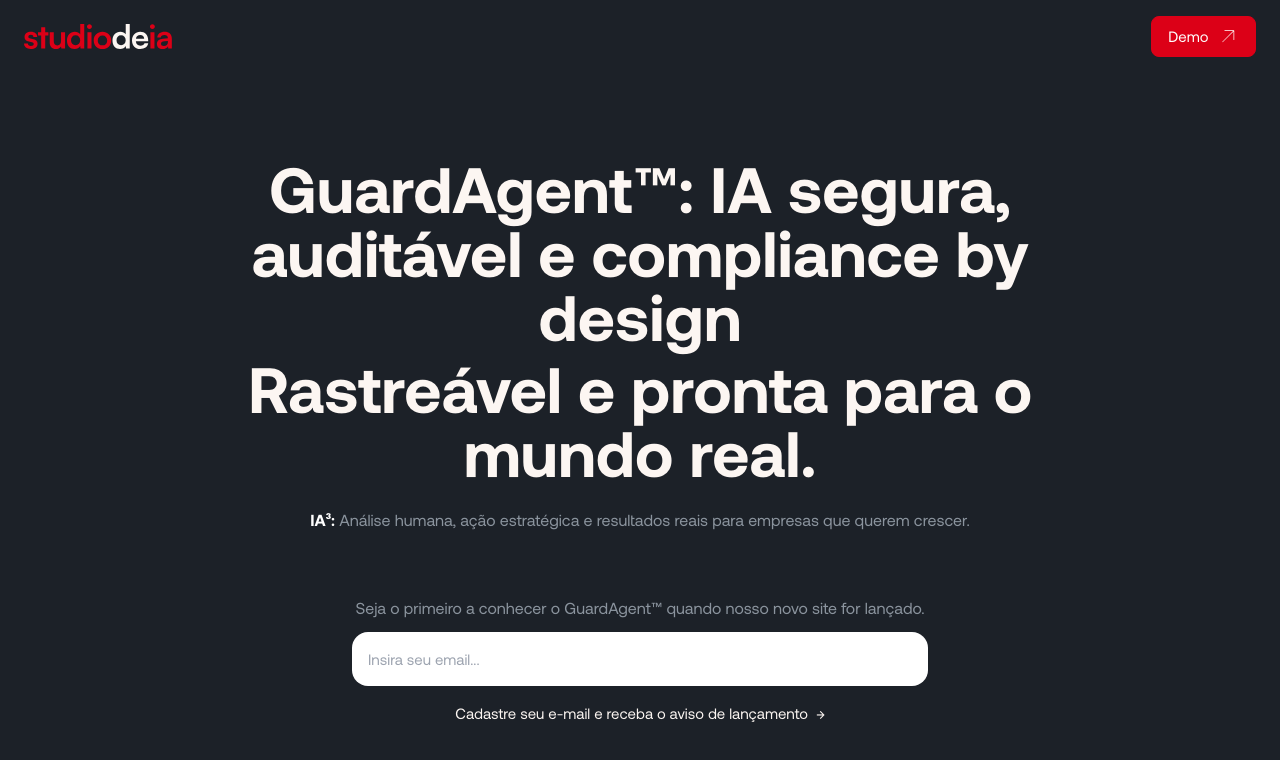
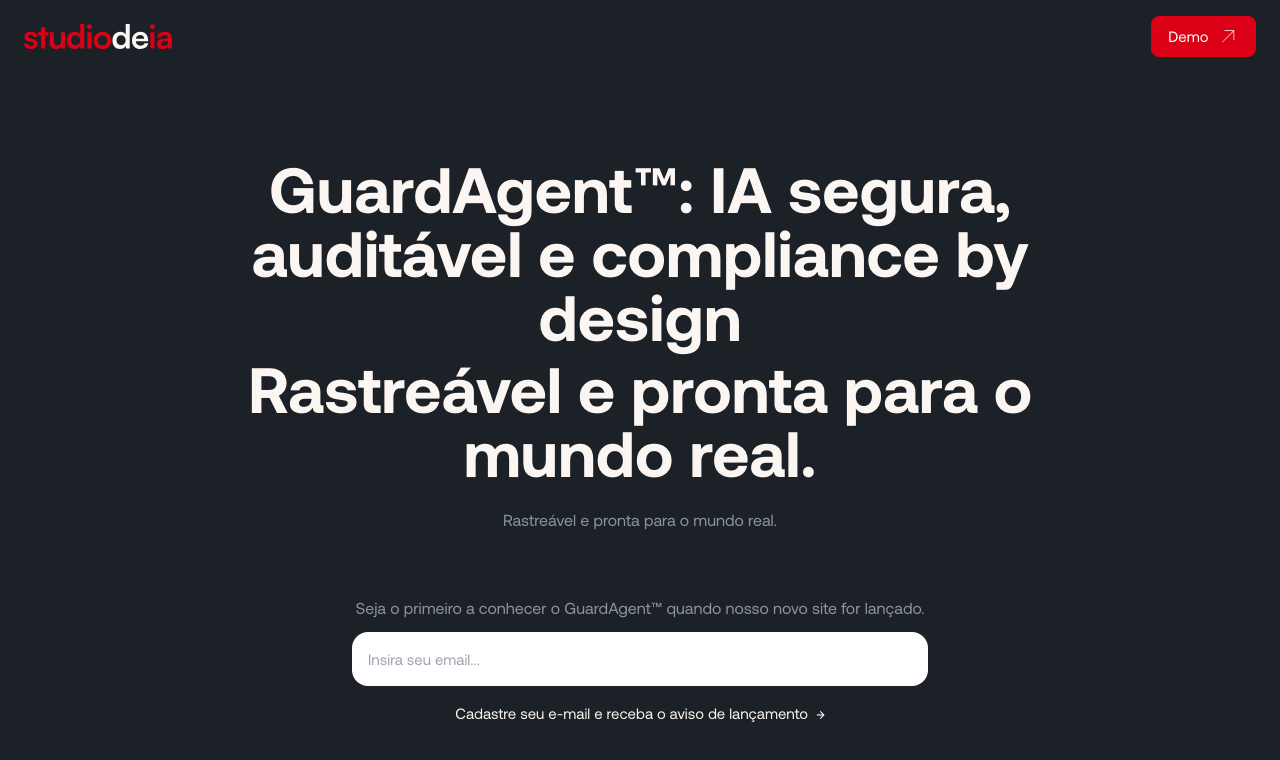
Before and after one commit to rafaelbqueiroz/studiodeia, a React (Vite) app: page / in a window 1280 px wide. Shown: the top 760 px of the page. Built offline with nearby package versions, Linux system fonts and the light colour scheme.

Commit message:
refactor: atualiza texto de descrição

```diff
--- a/src/App.tsx
+++ b/src/App.tsx
@@ -117,8 +117,7 @@ function App() {
           </h1>
 
           <div style={{ marginBottom: '64px', fontSize: '16px' }}>
-            <span className="font-semibold text-white">IA³:</span>
-            <span className="text-[#8B949E]"> Análise humana, ação estratégica e resultados reais para empresas que querem crescer.</span>
+            <span className="text-[#8B949E]">Rastreável e pronta para o mundo real.</span>
           </div>
 
           {/* Form Section */}
```
